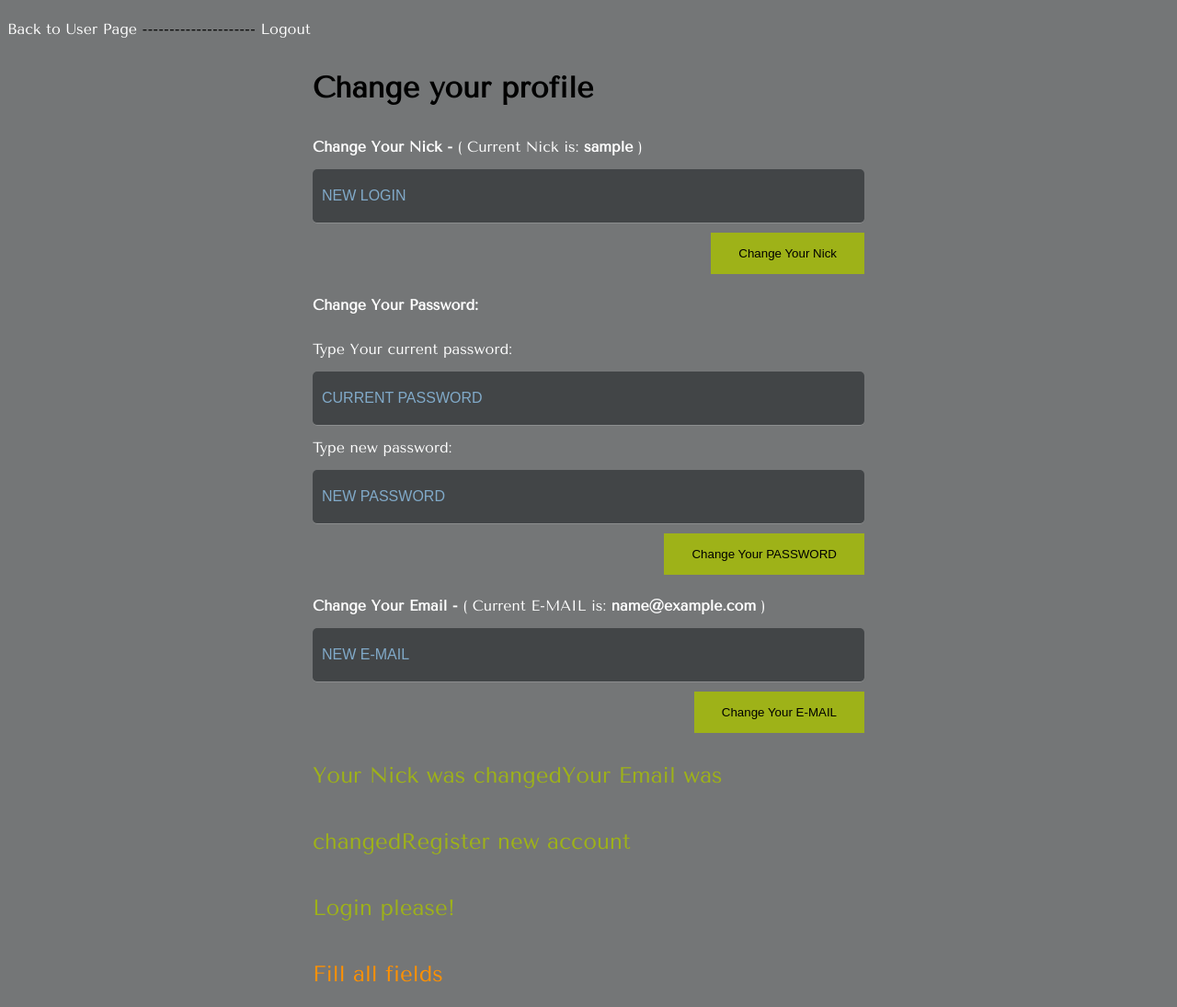
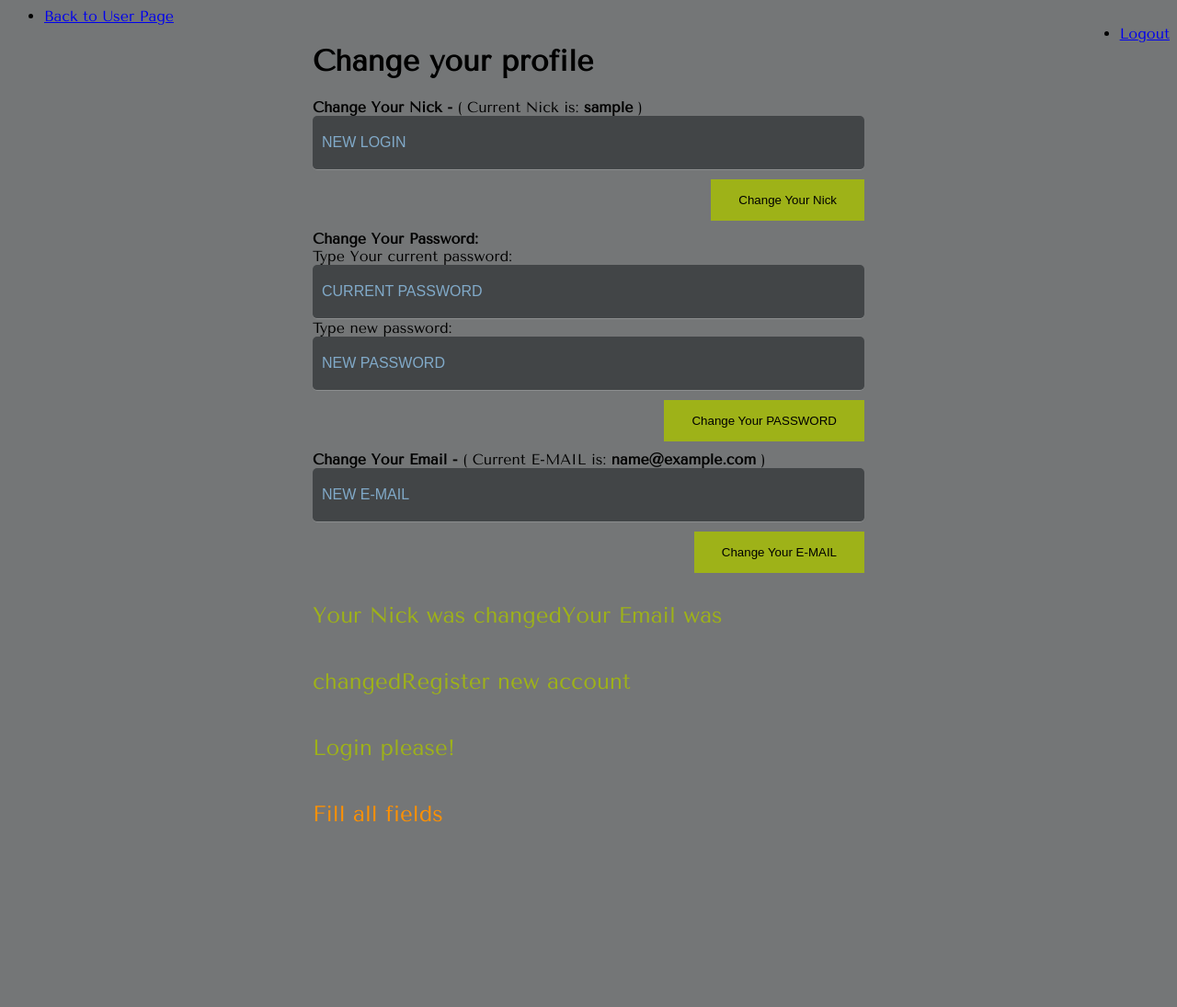
Before and after one commit to lexus12/LoginProject, a PHP site: page /profile.php in a window 1280 px wide. Shown: the whole page at 92% size. After the commit the page ends 894 px from the top, so only its background shows below. Run offline with PHP 8.4, Linux system fonts and the light colour scheme; the visitor is signed in with stand-in values (Sample User, id 1).

Commit message:
Update profile.php

```diff
--- a/profile.php
+++ b/profile.php
@@ -7,22 +7,19 @@ session_start();
 		<link rel="stylesheet" href="css/style.css">
 	</header>
 	<body>
-		<div class="header">
-
-		<div>
-				<a href="userpage.php" class="lnk">Back to User Page</a>
-				---------------------
-				<a href="classes/logout.class.php" class="lnk">Logout</a>
-			</div>
-
+		<div id="header">
+			<ul>
+				<li><a href="userpage.php">Back to User Page</a></li>
+				<li style="float:right"><a href="classes/logout.class.php">Logout</a>	</li>
+			</ul>
 		</div>
 
 		<div>
 			<div class="container">
 				 <div>
 					<h1 class="info"><strong>Change your profile</strong></h1>
-						<div class="lnk">
-						<b>Change Your Nick - </b>( Current Nick is: <b><?php echo $_SESSION['nick']; ?></b> )<br/>
+						<div class="pageText">
+						<b class='pageTextH'>Change Your Nick - </b>( Current Nick is: <b  class='pageTextH'><?php echo $_SESSION['nick']; ?></b> )<br/>
 						 <form action="classes/profile.class.php" method="post">
 							<input type="text" name="nick" placeholder="NEW LOGIN" required="required" class="input-txt"/>
 							   <div class="login-footer">
@@ -32,9 +29,9 @@ session_start();
 						 </div>
 					</div>
 
-					 <div  class="lnk">
+					 <div  class="pageText">
 						<form action="classes/profile.class.php" method="post">
-							<b>Change Your Password:</b><br/>
+							<b class='pageTextH'>Change Your Password:</b><br/>
 							Type Your current password:
 							<input type="text" name="pass" placeholder="CURRENT PASSWORD" required="required" class="input-txt"/>
 							Type new password:
@@ -46,8 +43,8 @@ session_start();
 					</div>
 
 					<div>
-						<div class="lnk">
-							<b>Change Your Email - </b>( Current E-MAIL is: <b><?php echo $_SESSION['email']; ?></b> )<br/>
+						<div class="pageText">
+							<b class='pageTextH'>Change Your Email - </b>( Current E-MAIL is: <b  class='pageTextH'><?php echo $_SESSION['email']; ?></b> )<br/>
 							<form action="classes/profile.class.php" method="post">
 
 							<input type="text" name="email" placeholder="NEW E-MAIL" required="required" class="input-txt"/>
```
